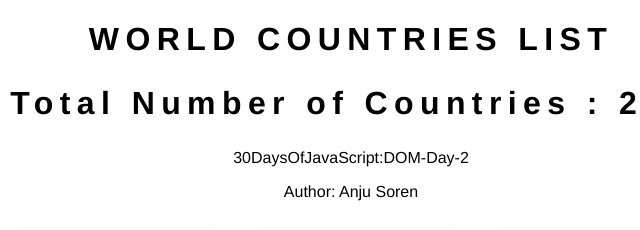
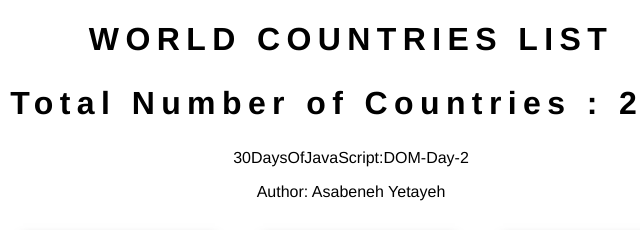
Before and after one commit to anjusoren/Solutions_of_30DaysOfJavaScript, a plain HTML site: page Day22/Level2/index.html in a window 1280 px wide. Shown: the top 230 px of the page, 289-929 px from the left. Drawn offline with Linux system fonts and the light colour scheme.

Commit message:
Author name updated

```diff
--- a/Day22/Level2/index.html
+++ b/Day22/Level2/index.html
@@ -34,7 +34,7 @@
     <h1>WORLD COUNTRIES LIST</h1>
     <h2>Total Number of Countries : <span></span></h2>
     <p>30DaysOfJavaScript:DOM-Day-2</p>
-    <p>Author: Anju Soren</p>
+    <p>Author: Asabeneh Yetayeh </p>
     <div class="wrapper">
     <div>
 
```
